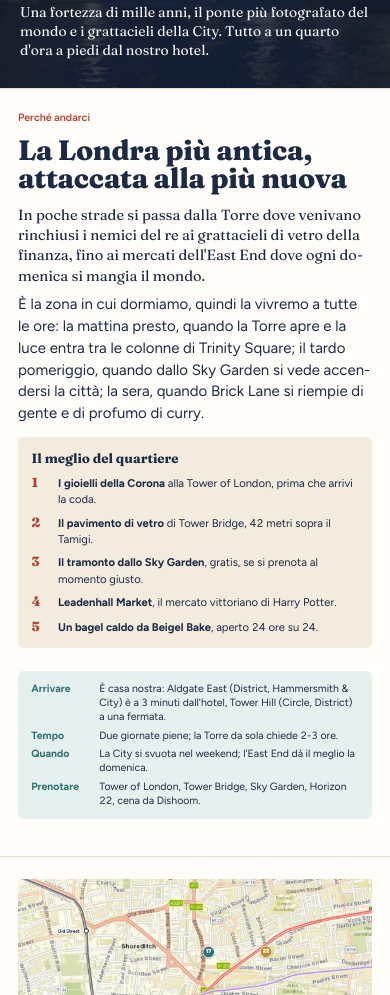
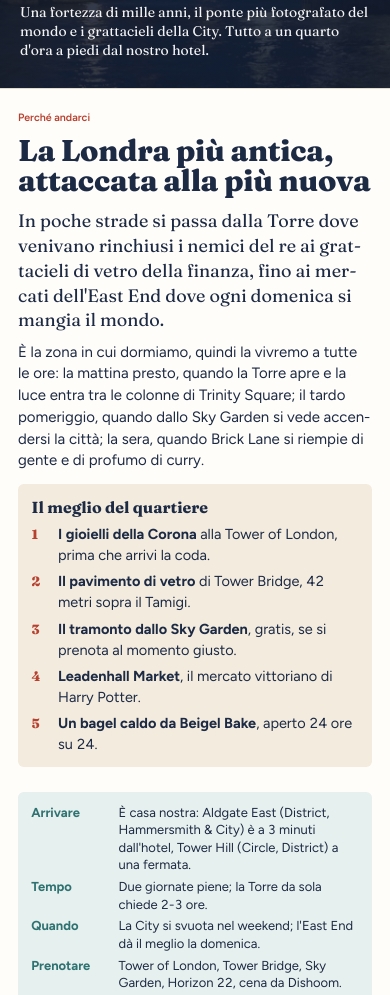
Before and after one commit to felicevitulano/londra-2027, a plain HTML site: page guida/01-tower.html in a window 390 px wide. Shown: the part 691-1686 px from the top of the page. Drawn offline with Linux system fonts and the light colour scheme.

Commit message:
Guida: caratteri piu' leggibili sul telefono
Co-Authored-By: Claude Opus 5.5 <noreply@anthropic.com>

```diff
--- a/guida/01-tower.html
+++ b/guida/01-tower.html
@@ -140,6 +140,13 @@ p{ margin:0 }
   .voce .con-foto .foto{ height:44vw }
   .legenda{ columns:1 }
   .foto[style*="height"]{ height:auto !important; aspect-ratio:3/2 }
+  /* sul telefono i caratteri in punti tipografici diventerebbero minuscoli */
+  .riquadro, .consiglio, .tappe li, .card p{ font-size:14.5px }
+  .info, .legenda, .voce .dati, .piccolo, .cap, .lista-crediti{ font-size:13px }
+  .info{ grid-template-columns:76px 1fr }
+  .lead{ font-size:18px } h2{ font-size:30px } .voce h3{ font-size:19px } h3{ font-size:19px } h4{ font-size:16px }
+  .n{ width:28px; height:28px; font-size:13px; line-height:28px }
+  .voce{ grid-template-columns:28px 1fr; gap:0 12px }
 }
 
 .page{--cap:#b8402f}
```
Also changed, not shown: 1 other file.
